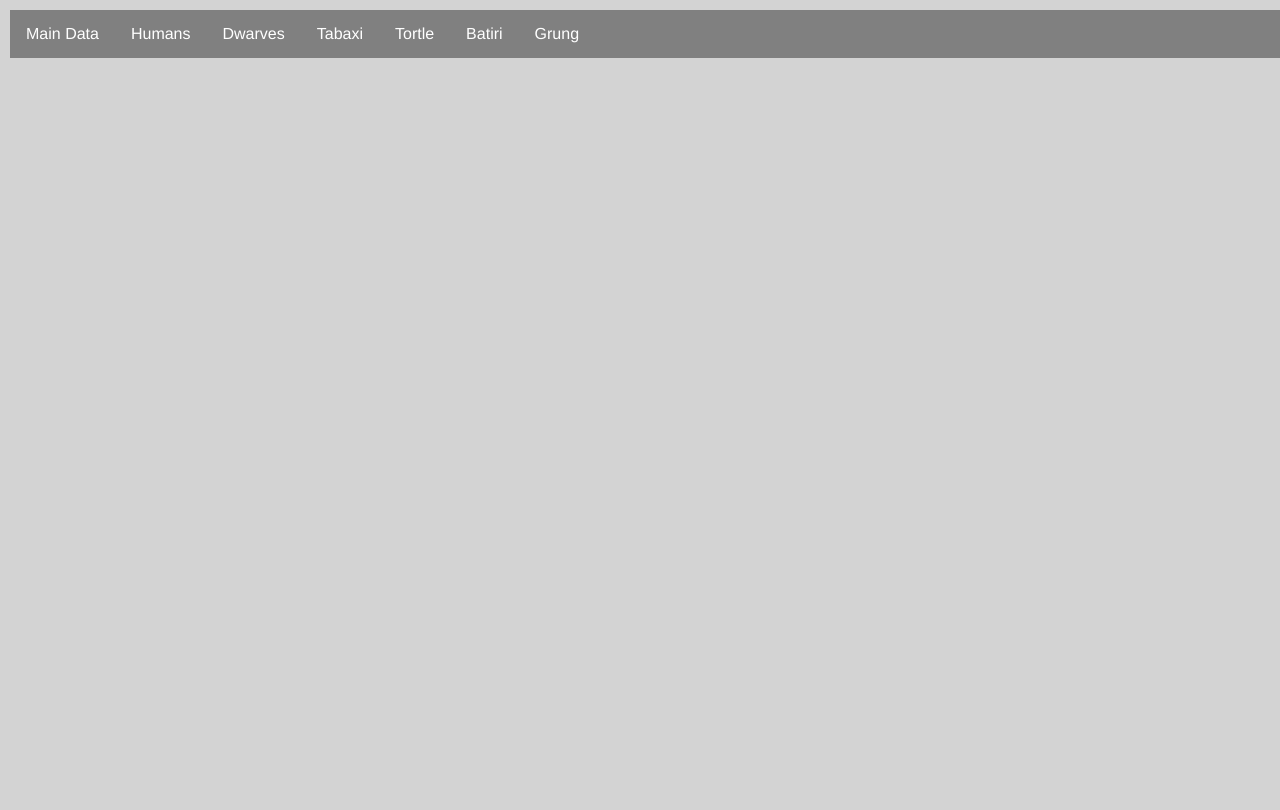
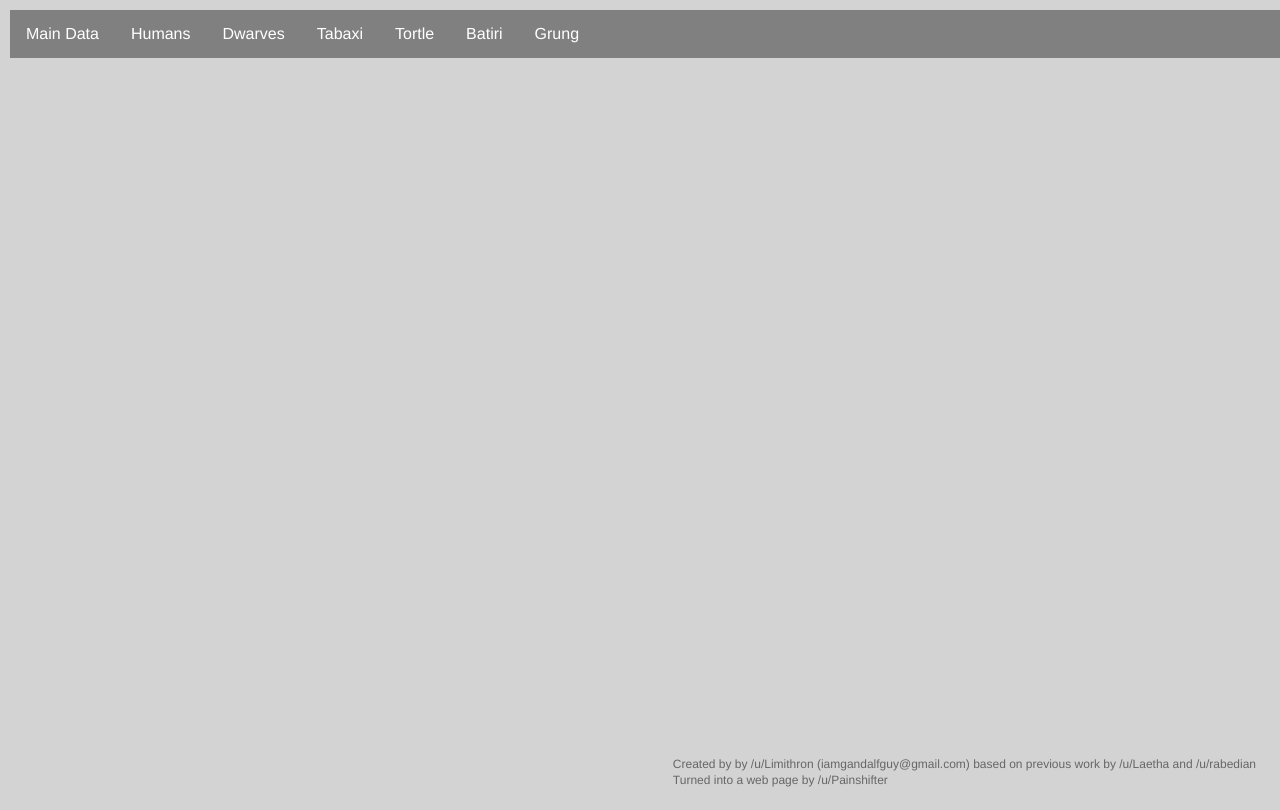
Before and after one commit to adams52/tomb-of-horrors-generator, a plain HTML site: page index.html in a window 1280 px wide. Drawn offline with nearby package versions, Linux system fonts and the light colour scheme; no server answers.

Commit message:
Added a footer with credits

```diff
--- a/index.html
+++ b/index.html
@@ -135,6 +135,14 @@
 		<div id="grungsList" class="output">
 
 		</div>
+		<footer>
+			Created by by /u/Limithron (iamgandalfguy@gmail.com) based on previous work by /u/Laetha and /u/rabedian
+			<br />
+			Turned into a web page by /u/Painshifter
+			<ul>
+				<li></li>
+			</ul>
+		</footer>
 		<script src="scripts/googleSheetsInteraction.js"></script>
 		<script src="scripts/generateTables.js"></script>
 		<script src="scripts/wtf.js"></script>
```
